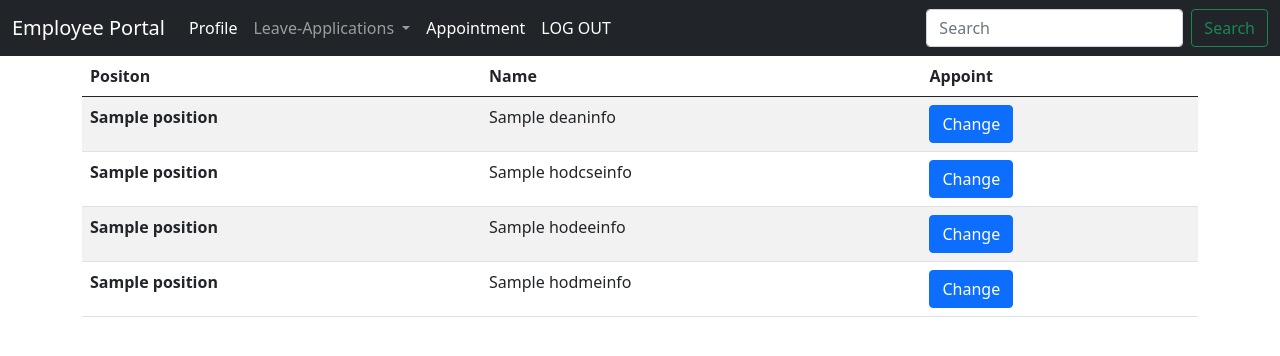
After one commit to Saaransh678/Faculty-Portal, a Django app: template login_app/templates/appointment.html in a window 1280 px wide. The commit adds this page. Shown: the top 356 px of the page. Run offline with Django 3.2, Linux system fonts and the light colour scheme; the template is opened without the code that fills it: most values are stand-ins (such as "Sample title", 1, 10 or a date in 2020).

Commit message:
Add files via upload

```diff
--- /dev/null
+++ b/login_app/templates/appointment.html
@@ -0,0 +1,142 @@
+{% extends 'logined.html' %}
+{% block content %}
+<table class="table  table-striped">
+  <thead>
+    <tr>
+      <th scope="col">Positon</th>
+      <th scope="col">Name</th>
+      <th scope="col">Appoint</th>
+    </tr>
+  </thead>
+  <tbody>
+    <tr>
+      <td><b>{{deaninfo.position}}</b></td>
+      <td>{{deaninfo.name}}</td>
+      <td><button class="btn btn-primary" type="button" data-bs-toggle="collapse" data-bs-target="#collapsedeanExample"
+          aria-expanded="false" aria-controls="collapsedeanExample">
+          Change
+        </button>
+        <div class="collapse" id="collapsedeanExample">
+          <div class="card card-body">
+            <table class="table  table-striped">
+              <thead>
+                <tr>
+                  <th scope="col">Faculty-id</th>
+                  <th scope="col">Name</th>
+                  <th scope="col">Department</th>
+                  <th scope="col">Appoint</th>
+                </tr>
+              </thead>
+              <tbody>
+                {% for i in Dean%}
+                <tr>
+                  <td><b>{{i.facultyid}}</b></td>
+                  <td>{{i.name}}</td>
+                  <td>{{i.dept}}</td>
+                  <td><button type="button" class="btn btn-primary">Appoint</button></td>
+                <tr>
+                  {% endfor %}
+              </tbody>
+            </table>
+          </div>
+        </div>
+      </td>
+    </tr>
+    <tr>
+      <td><b>{{hodcseinfo.position}}</b></td>
+      <td>{{hodcseinfo.name}}</td>
+      <td><button class="btn btn-primary" type="button" data-bs-toggle="collapse" data-bs-target="#collapsecseExample"
+          aria-expanded="false" aria-controls="collapsecseExample">
+          Change
+        </button>
+        <div class="collapse" id="collapsecseExample">
+          <div class="card card-body">
+            <table class="table  table-striped">
+              <thead>
+                <tr>
+                  <th scope="col">Faculty-id</th>
+                  <th scope="col">Name</th>
+                  <th scope="col">Appoint</th>
+                </tr>
+              </thead>
+              <tbody>
+                {% for i in computer%}
+                <tr>
+                  <td><b>{{i.facultyid}}</b></td>
+                  <td>{{i.name}}</td>
+                  <td><button type="button" class="btn btn-primary">Appoint</button></td>
+                <tr>
+                  {% endfor %}
+              </tbody>
+            </table>
+          </div>
+        </div>
+      </td>
+    </tr>
+    <tr>
+      <td><b>{{hodeeinfo.position}}</b></td>
+      <td>{{hodeeinfo.name}}</td>
+      <td><button class="btn btn-primary" type="button" data-bs-toggle="collapse" data-bs-target="#collapseeeExample"
+          aria-expanded="false" aria-controls="collapseeeExample">
+          Change
+        </button>
+        <div class="collapse" id="collapseeeExample">
+          <div class="card card-body">
+            <table class="table  table-striped">
+              <thead>
+                <tr>
+                  <th scope="col">Faculty-id</th>
+                  <th scope="col">Name</th>
+                  <th scope="col">Appoint</th>
+                </tr>
+              </thead>
+              <tbody>
+                {% for i in Electrical%}
+                <tr>
+                  <td><b>{{i.facultyid}}</b></td>
+                  <td>{{i.name}}</td>
+                  <td><button type="button" class="btn btn-primary">Appoint</button></td>
+                <tr>
+                  {% endfor %}
+              </tbody>
+            </table>
+          </div>
+        </div>
+      </td>
+    </tr>
+    <tr>
+      <td><b>{{hodmeinfo.position}}</b></td>
+      <td>{{hodmeinfo.name}}</td>
+      <td><button class="btn btn-primary" type="button" data-bs-toggle="collapse" data-bs-target="#collapsemeExample"
+          aria-expanded="false" aria-controls="collapsemeExample">
+          Change
+        </button>
+        <div class="collapse" id="collapsemeExample">
+          <div class="card card-body">
+            <table class="table  table-striped">
+              <thead>
+                <tr>
+                  <th scope="col">Faculty-id</th>
+                  <th scope="col">Name</th>
+                  <th scope="col">Appoint</th>
+                </tr>
+              </thead>
+              <tbody>
+                {% for i in Mechanical%}
+                <tr>
+                  <td><b>{{i.facultyid}}</b></td>
+                  <td>{{i.name}}</td>
+                  <td><button type="button" class="btn btn-primary">Appoint</button></td>
+                <tr>
+                  {% endfor %}
+              </tbody>
+            </table>
+          </div>
+        </div>
+      </td>
+    </tr>
+  </tbody>
+</table>
+
+
+{%endblock %}
--- a/login_app/templates/logined.html
+++ b/login_app/templates/logined.html
@@ -51,7 +51,9 @@
             <a class="nav-link active" aria-current="page" href="/requests">Requests</a>
           </li>
           {% endif %}
-
+           <li class="nav-item">
+            <a class="nav-link active" aria-current="page" href="/appointment">Appointment</a>
+          </li>
           <li class="nav-item">
             <a class="nav-link active" aria-current="page" href="/logout">LOG OUT</a>
           </li>
```
